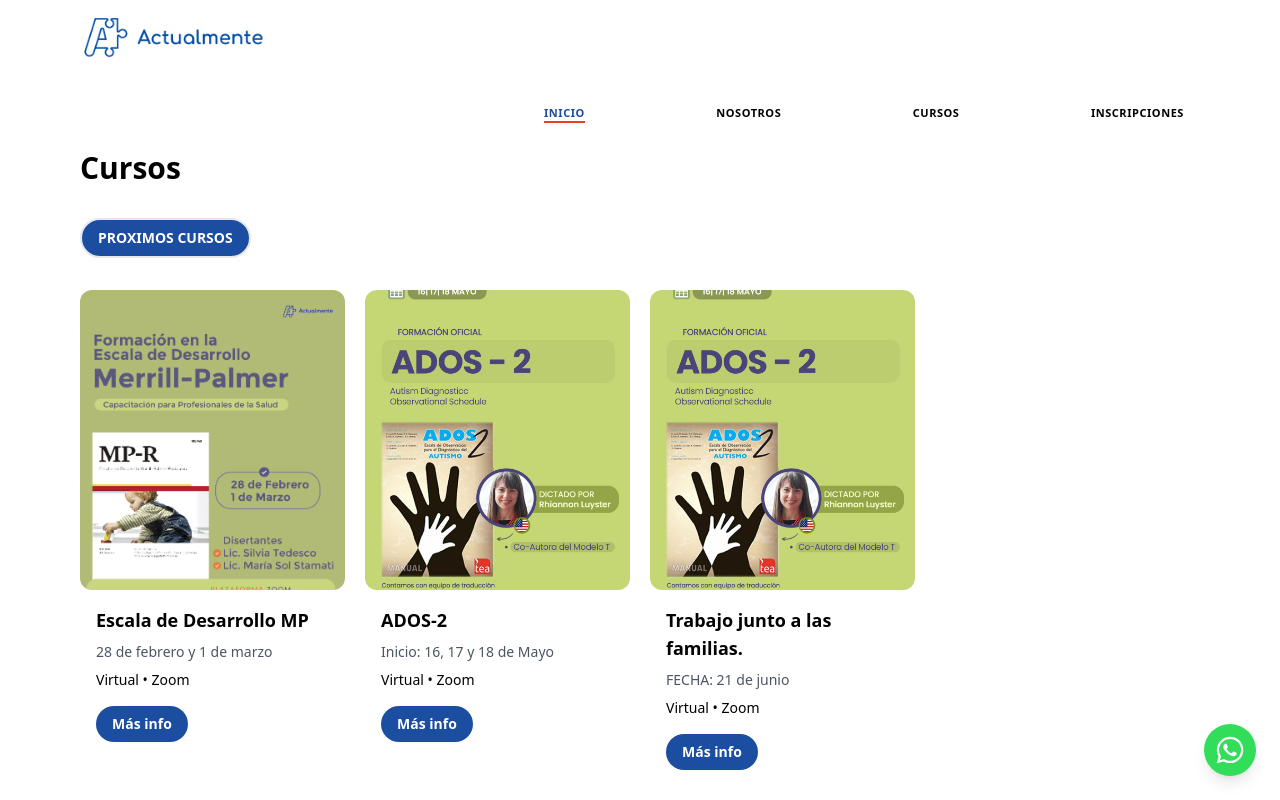
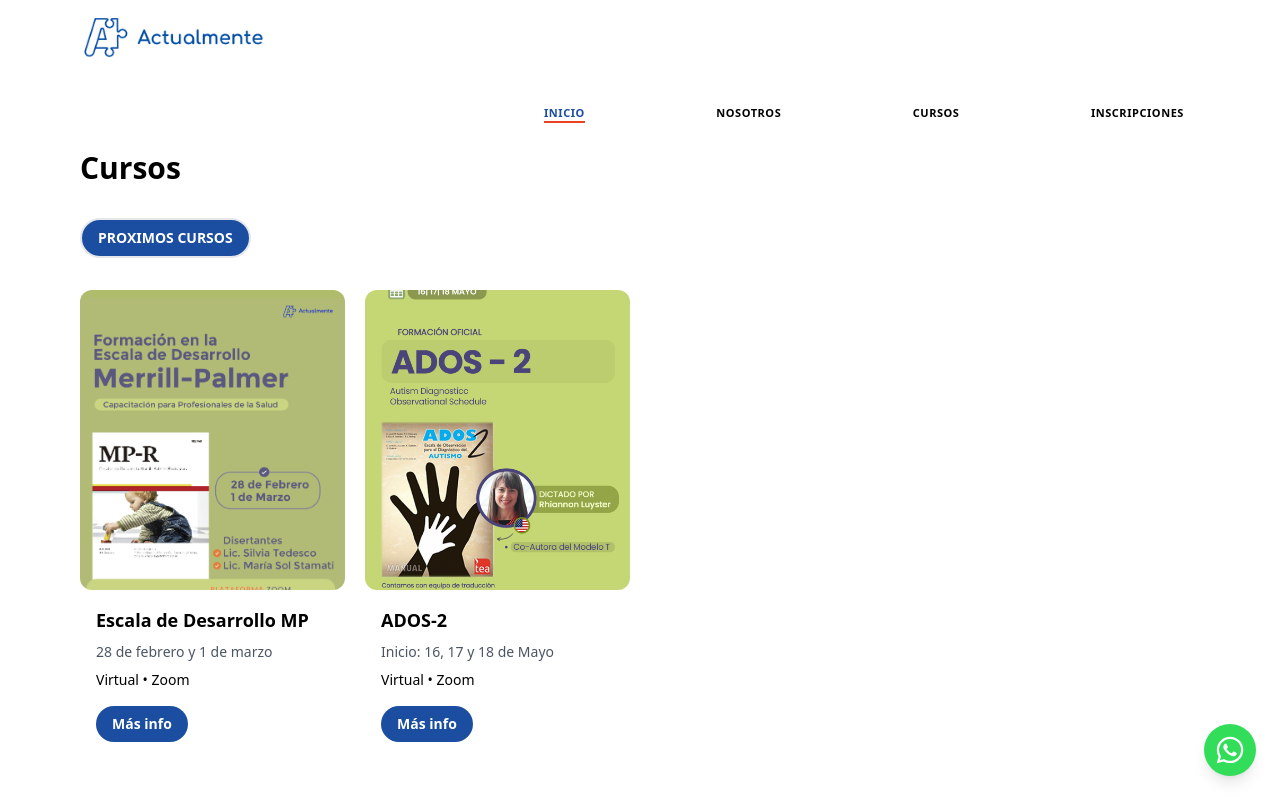
Before and after one commit to tomaslami/act-upd, a Next.js app: page /cursos in a window 1280 px wide. Shown: the top 800 px of the page. Built offline with nearby package versions, Linux system fonts and the light colour scheme; no server answers.

Commit message:
feat: delete course

```diff
--- a/src/app/cursos/page.tsx
+++ b/src/app/cursos/page.tsx
@@ -48,15 +48,15 @@ const upcomingCourses: Course[] = [
   //   location: 'Virtual • Zoom',
   //   href: '/cursos/adi-r'
   // },
-  {
-    id: "5",
-    title: "Comunicación social en niños con autismo",
-    subtitle: "Trabajo junto a las familias.",
-    date: "FECHA: 21 de junio",
-    image: "/cursos/ados_posteo.png",
-    location: "Virtual • Zoom",
-    href: "/cursos/comunicacion-social",
-  },
+  // {
+  //   id: "5",
+  //   title: "Comunicación social en niños con autismo",
+  //   subtitle: "Trabajo junto a las familias.",
+  //   date: "FECHA: 21 de junio",
+  //   image: "/cursos/ados_posteo.png",
+  //   location: "Virtual • Zoom",
+  //   href: "/cursos/comunicacion-social",
+  // },
 ]
 
 const CourseCard: React.FC<{ course: Course }> = ({ course }) => (
```
